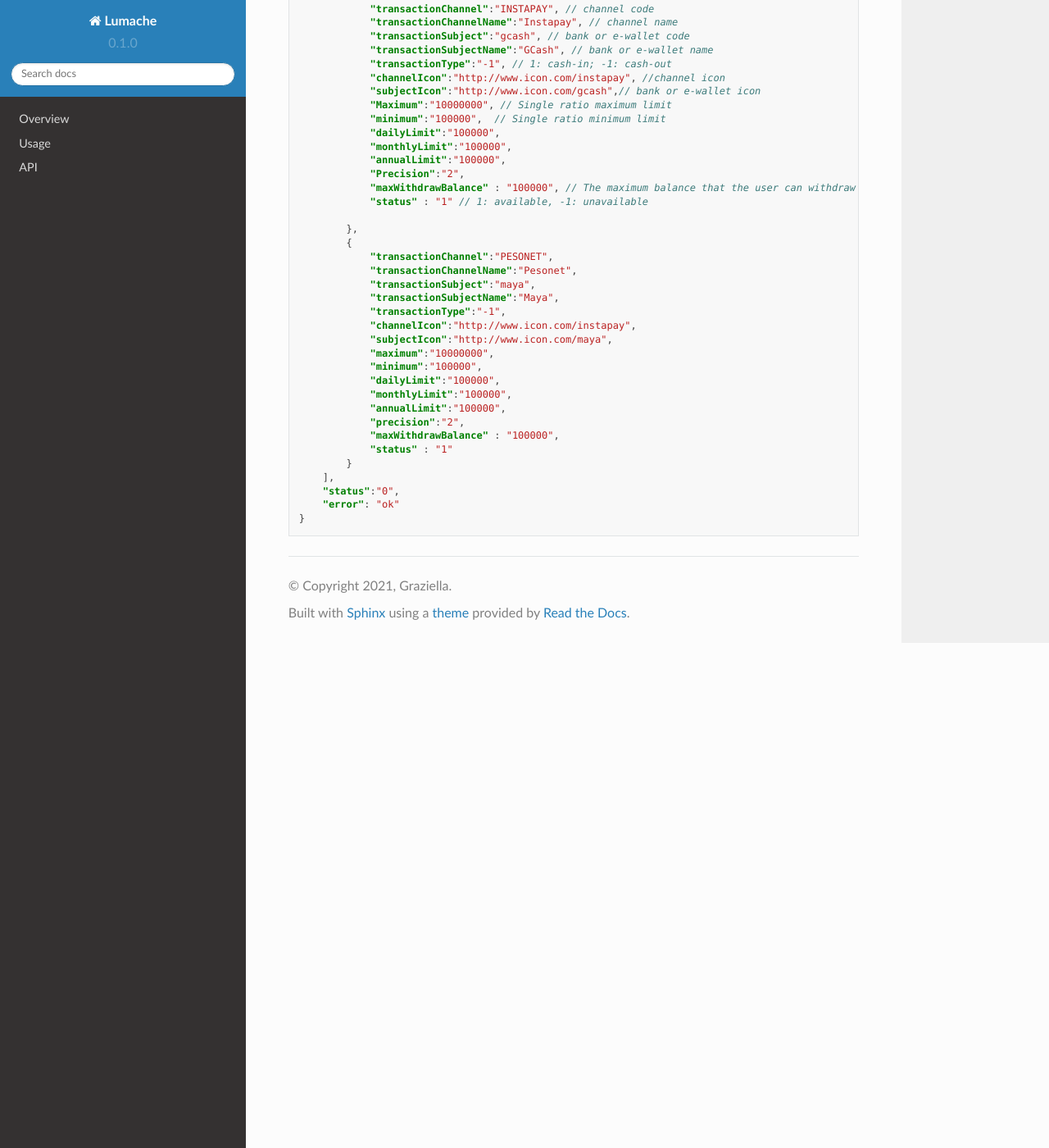
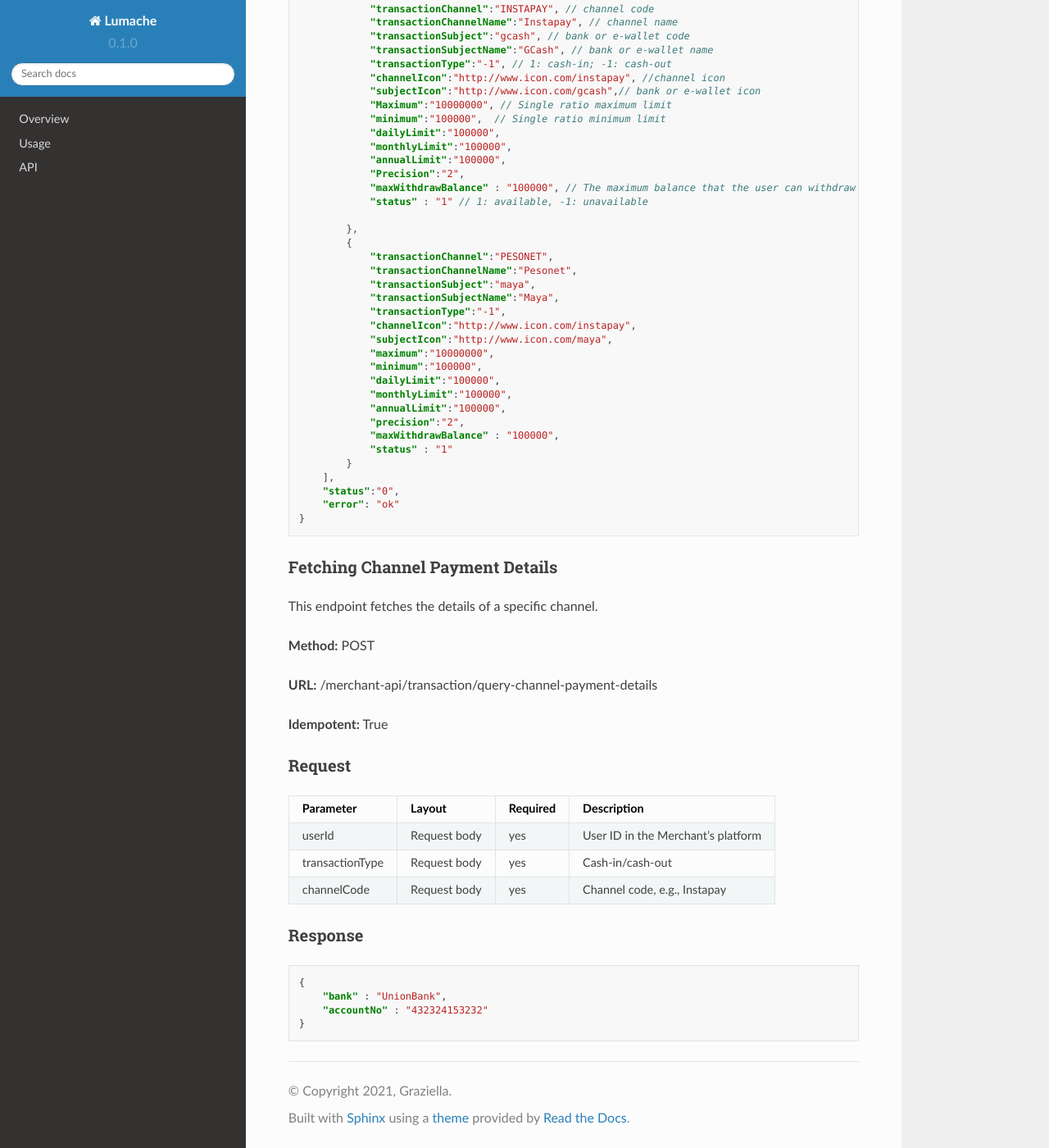
Before and after one commit to vadimsteckler1/coins_access_api, a Sphinx documentation site: the page built from docs/source/fiat-wallet-related.rst, in a window 1280 px wide and 1400 px high, scrolled down 5037 px. Shown: the whole window at 82% size. Built offline with Sphinx 7.4.7 and the Read the Docs theme 2.0.0, drawn with Linux system fonts in a browser that asks for light colours.

Commit message:
Update fiat-wallet-related.rst

```diff
--- a/docs/source/fiat-wallet-related.rst
+++ b/docs/source/fiat-wallet-related.rst
@@ -255,3 +255,46 @@ Response
        "status":"0",
        "error": "ok"
    }
+
+Fetching Channel Payment Details
+~~~~~~~~~~~~~~~~~~~~~~~~
+This endpoint fetches the details of a specific channel.
+
+**Method:** POST
+
+**URL:** /merchant-api/transaction/query-channel-payment-details
+
+**Idempotent:** True
+
+Request
+~~~~~~~
+
+.. list-table::
+   :header-rows: 1
+
+   * - Parameter
+     - Layout
+     - Required
+     - Description
+   * - userId
+     - Request body
+     - yes
+     - User ID in the Merchant’s platform
+   * - transactionType
+     - Request body
+     - yes
+     - Cash-in/cash-out
+   * - channelCode
+     - Request body
+     - yes
+     - Channel code, e.g., Instapay
+
+Response
+~~~~~~~
+
+.. code-block:: JSON
+
+   {
+       "bank" : "UnionBank",
+       "accountNo" : "432324153232"
+   }
```
